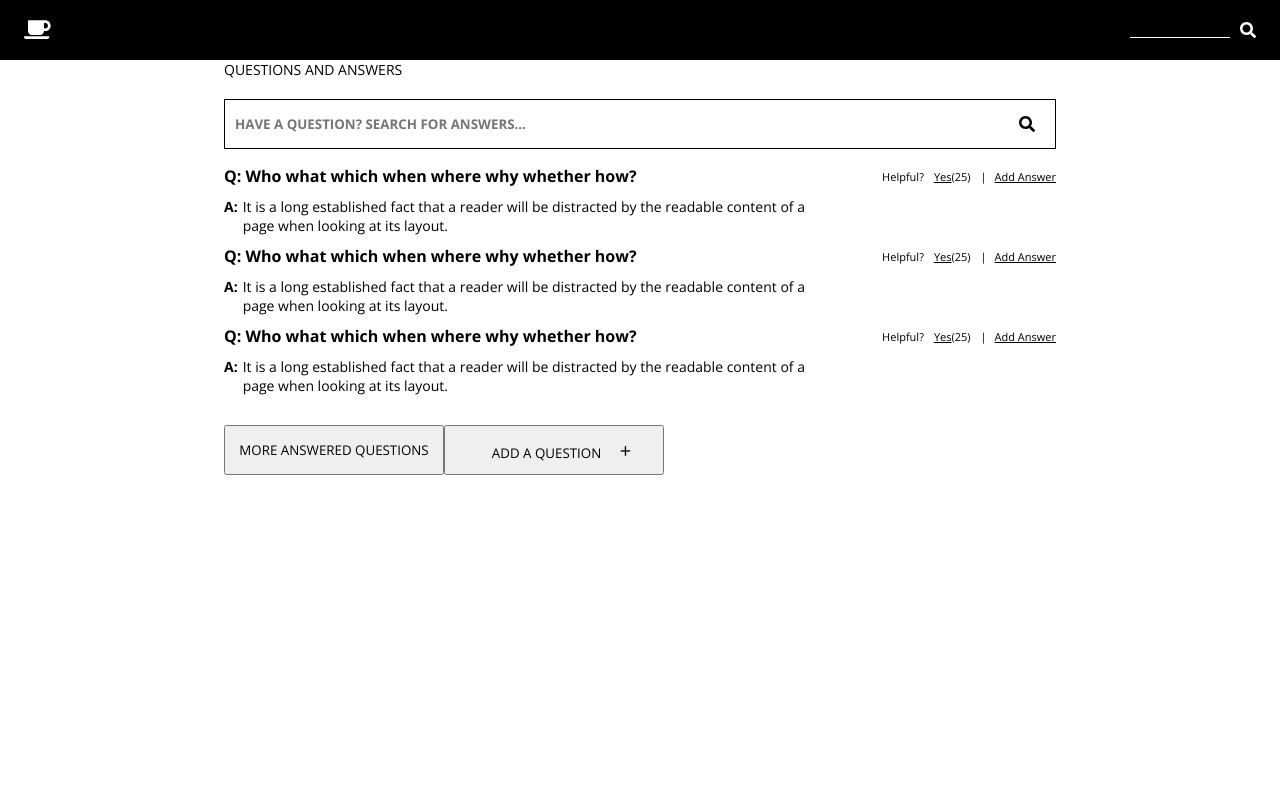
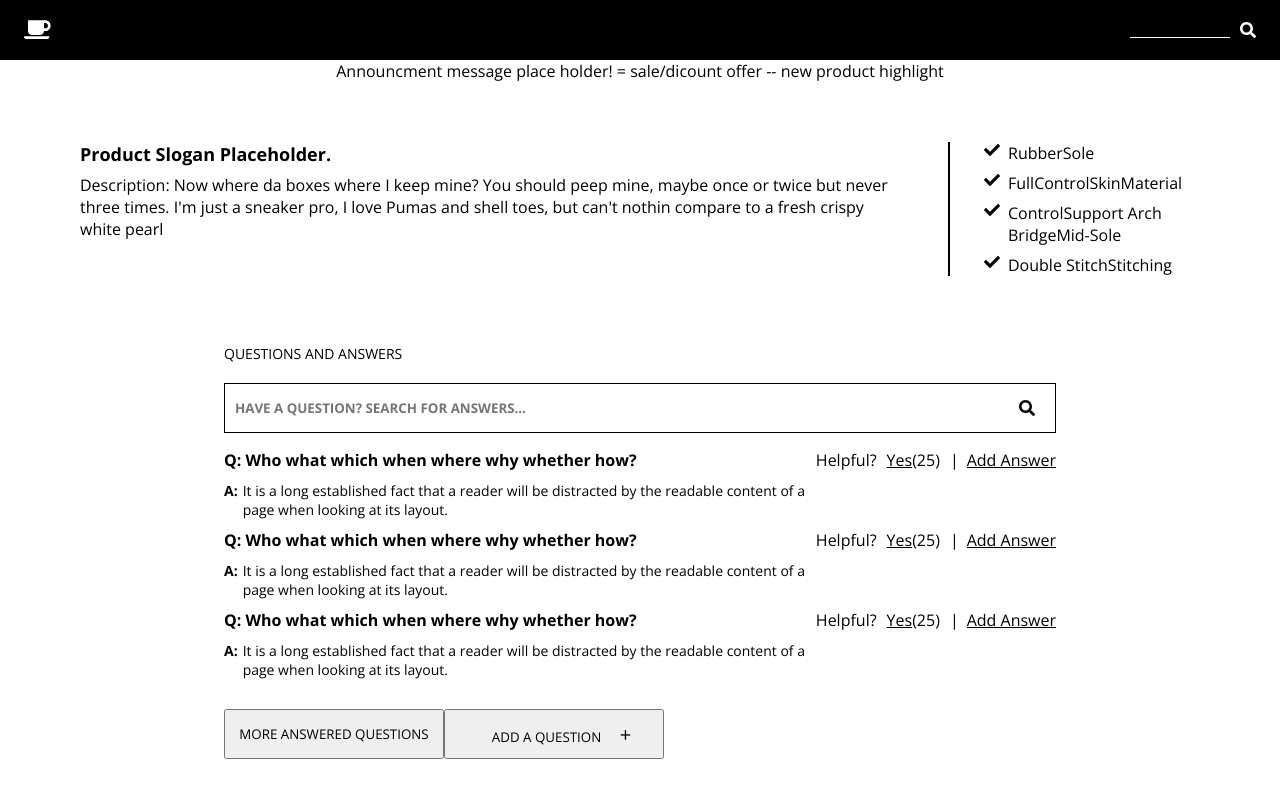
Before and after one commit to Octothorpes/Atelier, a React app: page / in a window 1280 px wide. Built offline with nearby package versions, Linux system fonts and the light colour scheme; no server answers; the HTML template or start-up script is replaced by a standard one.

Commit message:
mockup of productDescriptionandFeatures, imported check FA icon

```diff
--- a/client/src/components/App.jsx
+++ b/client/src/components/App.jsx
@@ -46,7 +46,7 @@ class App extends React.Component {
   render() {
     return (
       <React.Fragment>
-        <ProductDetailContainer formatBody={this.formatBody} displayProduct={this.state.displayProduct} />
+        <ProductDetailContainer formatBody={this.formatBody} productId ={this.state.productId}/>
         {/* <h1>Welcome to FEC Project Atelier</h1>
         <h2> Name: {this.state.displayProduct.name}</h2>
         <h2>
--- a/client/src/components/ProductDetail/ProductDetailStyles.css
+++ b/client/src/components/ProductDetail/ProductDetailStyles.css
@@ -1,12 +1,24 @@
+/*
+ProductDetailContainer
+
+*/
+
 .product-detail-container{
 display:flex;
-flex-direction: row;
+flex-direction: column;
 width: 1280px;
 margin: auto;
 /* justify-content: right; */
-align-items:flex-start
+align-items:center;
 
 }
+
+
+
+/*
+searchBar
+
+*/
 .globalHeader {
 padding: 10px 24px;
  height:60px ;
@@ -30,3 +42,46 @@ flex-direction: row;
     border-bottom: 1px solid white;
     margin-right: 10px;
 }
+
+
+/*
+Description and features
+
+*/
+.product-description_features-container{
+    margin: 60px 0;
+    padding: 0 80px;
+    display: flex;
+    flex-direction: row;
+}
+
+h3{
+    margin-bottom: 8px;
+    font-size: 18px;
+}
+
+p {
+    font-size: 16px;
+}
+
+.features{
+ margin-left:24px;
+}
+.feature-list{
+    padding-left: 8px;
+    width:200px;
+}
+.features-map{
+    border-left: 2px solid black;
+    padding-left:24px;
+}
+.feature-lockup{
+display:flex;
+padding-left: 10px;
+margin-bottom:8px;
+}
+
+.product-description_features{
+text-decoration: none;
+margin-right: 24px;
+}
--- a/client/src/components/ProductDetail/productDescriptionAndFeatures.jsx
+++ b/client/src/components/ProductDetail/productDescriptionAndFeatures.jsx
@@ -0,0 +1,88 @@
+import React from 'react';
+import ProductDetailStyles from './ProductDetailStyles.css';
+import { FontAwesomeIcon } from '@fortawesome/react-fontawesome';
+
+class ProductDescriptionAndFeatures extends React.Component {
+  constructor(props) {
+    super(props);
+
+    this.state = {
+      dummyFeatures: [
+        {
+          feature: 'Sole',
+          value: 'Rubber',
+        },
+        {
+          feature: 'Material',
+          value: 'FullControlSkin',
+        },
+        {
+          feature: 'Mid-Sole',
+          value: 'ControlSupport Arch Bridge',
+        },
+        {
+          feature: 'Stitching',
+          value: 'Double Stitch',
+        },
+      ],
+    };
+  }
+
+  render() {
+    return (
+      <div className='product-description_features-container'>
+        <div className='product-description_features'>
+          <h3> Product Slogan Placeholder. </h3>
+
+          <p>
+            Description: Now where da boxes where I keep mine? You should peep
+            mine, maybe once or twice but never three times. I'm just a sneaker
+            pro, I love Pumas and shell toes, but can't nothin compare to a
+            fresh crispy white pearl
+          </p>
+        </div>
+
+        <div className='features'>
+          <Features features={this.state.dummyFeatures} />
+        </div>
+      </div>
+    );
+  }
+}
+
+let Features = function (props) {
+  return (
+    <div className='features-map'>
+      {props.features.map((feature, id) => {
+        return (
+          <div className='feature-lockup' key={id}>
+            <FontAwesomeIcon icon='check' />{' '}
+            <span className='feature-list'>
+              {feature.value}
+              {feature.feature}
+            </span>
+          </div>
+        );
+      })}
+    </div>
+    // <div>
+    //   <div className='feature-lockup'>
+    //     <FontAwesomeIcon icon='check' />{' '}
+    //     <span className='feature-list'>Feature1</span>
+    //   </div>
+    //   <div className='feature-lockup'>
+    //     <FontAwesomeIcon icon='check' />{' '}
+    //     <span className='feature-list'>
+    //       Feature2 has features that are featureful and organic. they are
+    //       locally sourced from your butt.{' '}
+    //     </span>
+    //   </div>
+    //   <div className='feature-lockup'>
+    //     <FontAwesomeIcon icon='check' />{' '}
+    //     <span className='feature-list'>Feature3</span>
+    //   </div>
+    // </div>
+  );
+};
+
+export default ProductDescriptionAndFeatures;
--- a/client/src/components/ProductDetail/productDetailContainer.jsx
+++ b/client/src/components/ProductDetail/productDetailContainer.jsx
@@ -1,24 +1,35 @@
 import React from 'react';
 import ProductDetailStyles from './ProductDetailStyles.css';
 import SearchBar from './searchBar.jsx';
+import ProductDescriptionAndFeatures from './productDescriptionAndFeatures.jsx';
 class productDetailContainer extends React.Component {
   constructor(props) {
     super(props);
 
     this.state = {
-      displayProduct: this.props.displayProduct,
+      productId: this.props.productId,
     };
   }
   componentDidMount() {
-    this.setState({ displayProduct: this.props.displayProduct }, () => {
-      console.log('container', this.state);
-    });
+    // this.setState({ displayProduct: this.props.displayProduct }, () => {
+    let body = this.props.formatBody(
+      'GET',
+      `/products${this.state.productId}/styles`
+    );
+    // });
+    console.log('container', this.state);
   }
 
   render() {
     return (
       <div className='product-detail-container'>
         <SearchBar />
+        <div>
+          {' '}
+          Announcment message place holder! = sale/dicount offer -- new product
+          highlight{' '}
+        </div>
+        <ProductDescriptionAndFeatures/>
       </div>
     );
   }
--- a/client/src/fa-icons/fa-icons.js
+++ b/client/src/fa-icons/fa-icons.js
@@ -1,5 +1,7 @@
 import { library } from '@fortawesome/fontawesome-svg-core';
 import { faSearch } from '@fortawesome/free-solid-svg-icons';
 import { faCoffee } from '@fortawesome/free-solid-svg-icons';
+import { faCheck } from '@fortawesome/free-solid-svg-icons';
 library.add(faCoffee);
+library.add(faCheck);
 library.add(faSearch);
```
Also changed, not shown: 1 other file (tests, documents, lock files or other folders).
